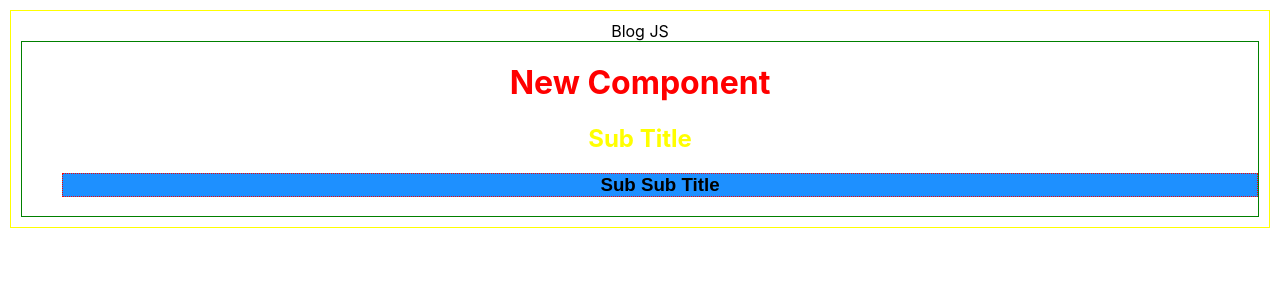
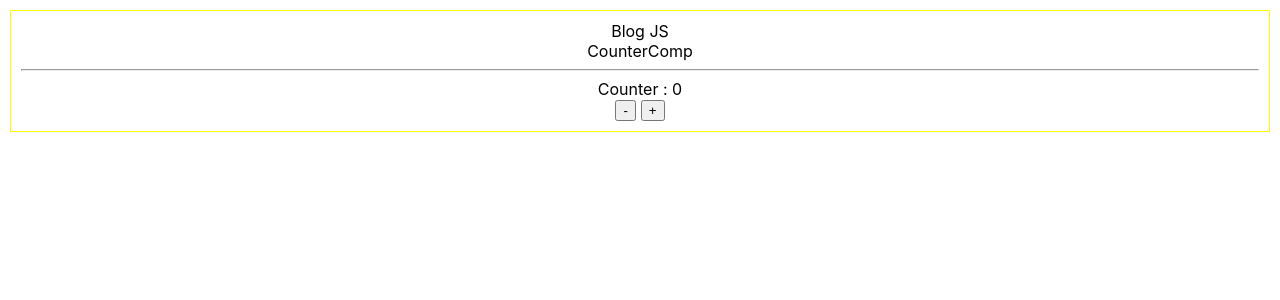
Before and after one commit to fdikmen/MERN5, a React (Create React App) app in the folder Lesson01/helloapp/: page / in a window 1280 px wide. Shown: the top 300 px of the page. Built offline with nearby package versions, Linux system fonts and the light colour scheme.

Commit message:
Added lesson 04 part last

```diff
--- a/Lesson01/helloapp/src/components/Blog.js
+++ b/Lesson01/helloapp/src/components/Blog.js
@@ -2,6 +2,9 @@ import React, { Component } from "react";
 import BlogItem from "./BlogItem";
 import PTSample from "./PTSample";
 import SampleConst from "./SampleConst";
+import BlogForm from "./BlogForm";
+import StateSampleComp from "./StateSampleComp";
+import CounterComp from "./CounterComp";
 
 /*class Blog extends React.Component
 {
@@ -9,6 +12,9 @@ import SampleConst from "./SampleConst";
 }*/
 
 class Blog extends Component {
+  blogTestFunc(){
+      alert("From Blog Comp.")
+  }
   render() {
     let name="Tommy";
     let age=27;
@@ -20,13 +26,17 @@ class Blog extends Component {
         style={{ border: "1px solid yellow", margin: "10px", padding: "10px" }}
       >
         Blog JS
+        <CounterComp/>
+        {/* <StateSampleComp/> */}
+      {/* <BlogForm blogTestFunc={this.blogTestFunc} name="Tommy"/> */}
+
         {/* <BlogItem desc="Blog One Description"/>
         <BlogItem name="Name props"/>
         <BlogItem name="Name3 props" desc="Blog Three Description"/> */}
         {/* {  blogInfos.map((item,i)=> console.log("DATA::",item.textDesc," Index:",i) )} */}
         {/* <BlogItem count={0} head="Head" desc="Desc"/> */}
 
-        <SampleConst value1="88" value2="Test"/>
+        {/* <SampleConst value1="88" value2="Test"/> */}
         {/* <PTSample user={person} name={name} age={age} surname="Emma"/> */}
 
 
--- /dev/null
+++ b/Lesson01/helloapp/src/components/BlogForm.js
@@ -0,0 +1,24 @@
+import React, { Component } from 'react';
+
+export default class BlogForm extends Component {
+
+    clickButton()
+    {
+       alert("Button Clicked!")
+       console.log("Button runned")
+    }
+    render() {
+       console.log("Props::",this.props)
+    const appClick = ()=>{
+        console.log("Shown from app Clic Func!")
+    }
+    return <div style={{border:"1px solid red",margin:"20px 10px"}}>
+        Form Comp
+        <br/>
+        <button onClick={this.clickButton}>Send</button>
+        <button onClick={appClick}>Send 2</button>
+        <button onClick={this.props.blogTestFunc}>Send 3</button>
+
+        </div>;
+  }
+}
--- /dev/null
+++ b/Lesson01/helloapp/src/components/CounterComp.js
@@ -0,0 +1,25 @@
+import React, { Component } from "react";
+
+export default class CounterComp extends Component {
+  state = { number: 0 };
+  //   incrementState=()=>{this.setState({number:this.state.number+1})}
+  incrementState = () => {
+    this.setState({ number: ++this.state.number });
+  };
+  decrementState = () => {
+    this.setState({ number: this.state.number - 1 });
+  };
+  render() {
+    return (
+      <div>
+        CounterComp
+        <hr />
+        Counter : {this.state.number} <br />
+        <button onClick={this.decrementState}>-</button>
+        <button onClick={this.incrementState} style={{ marginLeft: "5px" }}>
+          +
+        </button>
+      </div>
+    );
+  }
+}
--- a/Lesson01/helloapp/src/components/SampleConst.js
+++ b/Lesson01/helloapp/src/components/SampleConst.js
@@ -1,27 +1,26 @@
-import React, { Component } from "react";
+import React, { Component } from 'react';
 
 export default class SampleConst extends Component {
-  constructor(props) {
-    super(props);
+    constructor(props) {
+      super(props)
 
-    this.state = {};
-    console.log("Run Constructor");
-    console.log("Props::", props);
-    console.log("Props 01::", props.value1);
-  }
+      this.state = {
+
+      }
+      console.log("Run Constructor")
+      console.log("Props::",props)
+      console.log("Props 01::",props.value1)
+    }
   render() {
-    let subTitleCss = {
-      border: "1px dotted red",
-      marginLeft: "40px",
-      backgroundColor: "DodgerBlue",
-      fontFamily: "Arial",
-    };
-    return (
-      <div style={{ border: "1px solid green" }}>
-        <h1 style={{ color: "red" }}>New Component</h1>
-        <h2 style={{ color: "yellow" }}>Sub Title</h2>
+    let subTitleCss ={
+        border:"1px dotted red",
+        "marginLeft":"40px",
+    backgroundColor:"DodgerBlue",
+fontFamily:"Arial"}
+    return <div style={{border:"1px solid green"}}>
+        <h1 style={{color:"red"}}>New Component</h1>
+        <h2 style={{"color":"yellow"}}>Sub Title</h2>
         <h3 style={subTitleCss}>Sub Sub Title</h3>
-      </div>
-    );
+        </div>;
   }
 }
--- /dev/null
+++ b/Lesson01/helloapp/src/components/StateSampleComp.js
@@ -0,0 +1,30 @@
+import React, { Component } from 'react';
+
+export default class StateSampleComp extends Component {
+  constructor(props) {
+    super(props)
+  console.log("Comp created.")
+    // this.state = {
+    //    name:"Tommy",
+    //    age:21
+    // }
+    this.setState({count:1});
+  }
+state = {name:"Tommy",age:21,count:0}
+
+    render() {
+
+const changedFunc = ()=>
+{this.setState({count:1,name:"Changed Tommy "+
+Math.floor(Math.random()*4)});}
+
+  let surname="XXX YYYY";
+    return <div>StateSampleComp <hr/>
+        Name: {this.state.name}<br/>
+        Age: {this.state.age}
+    - Surname: {surname} <hr/>
+    Count : {this.state.count} <br/>
+    <button onClick={changedFunc}>+</button>
+    </div>;
+  }
+}
```
